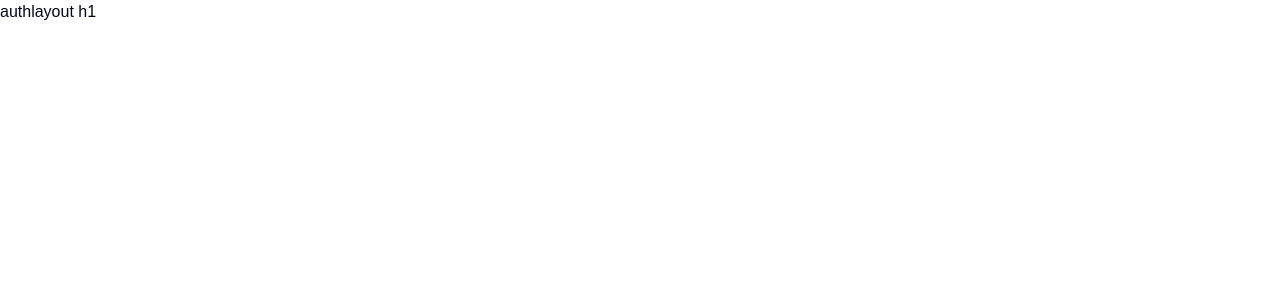
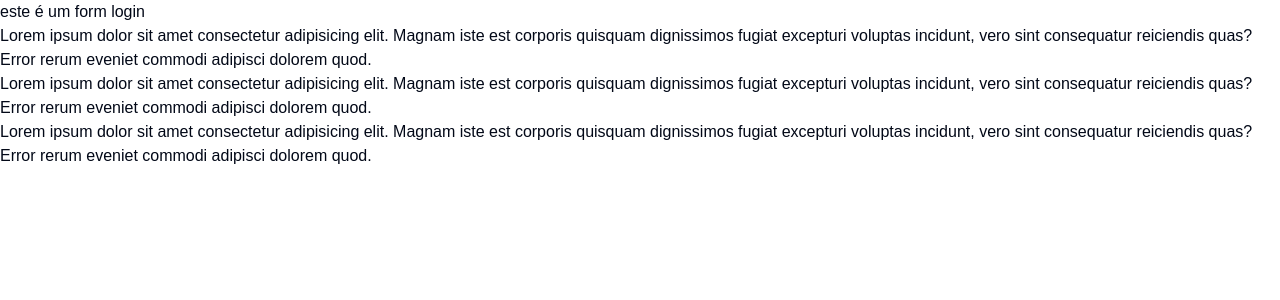
Before and after one commit to EvelinAlvarado/digital-prescription, a Next.js app: page /auth/login in a window 1280 px wide. Shown: the top 300 px of the page. Built offline with nearby package versions, Linux system fonts and the light colour scheme.

Commit message:
incompleted

```diff
--- a/src/app/auth/layout.tsx
+++ /dev/null
@@ -1,7 +0,0 @@
-import React from "react";
-
-const AuthLayout = () => {
-  return <div className="bg-my-base">authlayout h1</div>;
-};
-
-export default AuthLayout;
--- a/src/app/auth/login/page.tsx
+++ b/src/app/auth/login/page.tsx
@@ -1,7 +1,12 @@
+import FormLogin from "@/components/FormLogin";
 import React from "react";
 
 const page = () => {
-  return <div>page</div>;
+  return (
+    <div>
+      <FormLogin />
+    </div>
+  );
 };
 
 export default page;
--- /dev/null
+++ b/src/app/auth/page.tsx
@@ -0,0 +1,20 @@
+import { Button } from "@/components/ui/button";
+import React from "react";
+import Link from "next/link";
+
+const AuthLayout = () => {
+  return (
+    <div className="bg-my-base">
+      formulario: login(email, password)/register(nome,CPF, telefone, senha,
+      select(medico, farmaceutico, paciente) email)
+      <Link href="/auth/login">
+        <Button className="text-lg w-52">Login</Button>
+      </Link>
+      <Link href="/auth/register">
+        <Button className="text-lg w-52">register</Button>
+      </Link>
+    </div>
+  );
+};
+
+export default AuthLayout;
--- /dev/null
+++ b/src/app/auth/register/page.tsx
@@ -0,0 +1,7 @@
+import React from "react";
+
+const pageRegister = () => {
+  return <div>register</div>;
+};
+
+export default pageRegister;
--- a/src/app/page.tsx
+++ b/src/app/page.tsx
@@ -18,7 +18,7 @@ export default function Home() {
           que você precisa!
         </p>
         <div className="mx-auto gap-3 mt-8">
-          <Link href="/auth/login">
+          <Link href="/auth">
             <Button className="text-lg w-52">Entrar</Button>
           </Link>
         </div>
--- /dev/null
+++ b/src/components/Footer.tsx
@@ -0,0 +1,7 @@
+import React from "react";
+
+const Footer = () => {
+  return <div>footer reutilizavel</div>;
+};
+
+export default Footer;
--- /dev/null
+++ b/src/components/FormLogin.tsx
@@ -0,0 +1,29 @@
+import React from "react";
+
+const FormLogin = () => {
+  return (
+    <div>
+      este é um form login
+      <p>
+        Lorem ipsum dolor sit amet consectetur adipisicing elit. Magnam iste est
+        corporis quisquam dignissimos fugiat excepturi voluptas incidunt, vero
+        sint consequatur reiciendis quas? Error rerum eveniet commodi adipisci
+        dolorem quod.
+      </p>
+      <p>
+        Lorem ipsum dolor sit amet consectetur adipisicing elit. Magnam iste est
+        corporis quisquam dignissimos fugiat excepturi voluptas incidunt, vero
+        sint consequatur reiciendis quas? Error rerum eveniet commodi adipisci
+        dolorem quod.
+      </p>
+      <p>
+        Lorem ipsum dolor sit amet consectetur adipisicing elit. Magnam iste est
+        corporis quisquam dignissimos fugiat excepturi voluptas incidunt, vero
+        sint consequatur reiciendis quas? Error rerum eveniet commodi adipisci
+        dolorem quod.
+      </p>
+    </div>
+  );
+};
+
+export default FormLogin;
```
